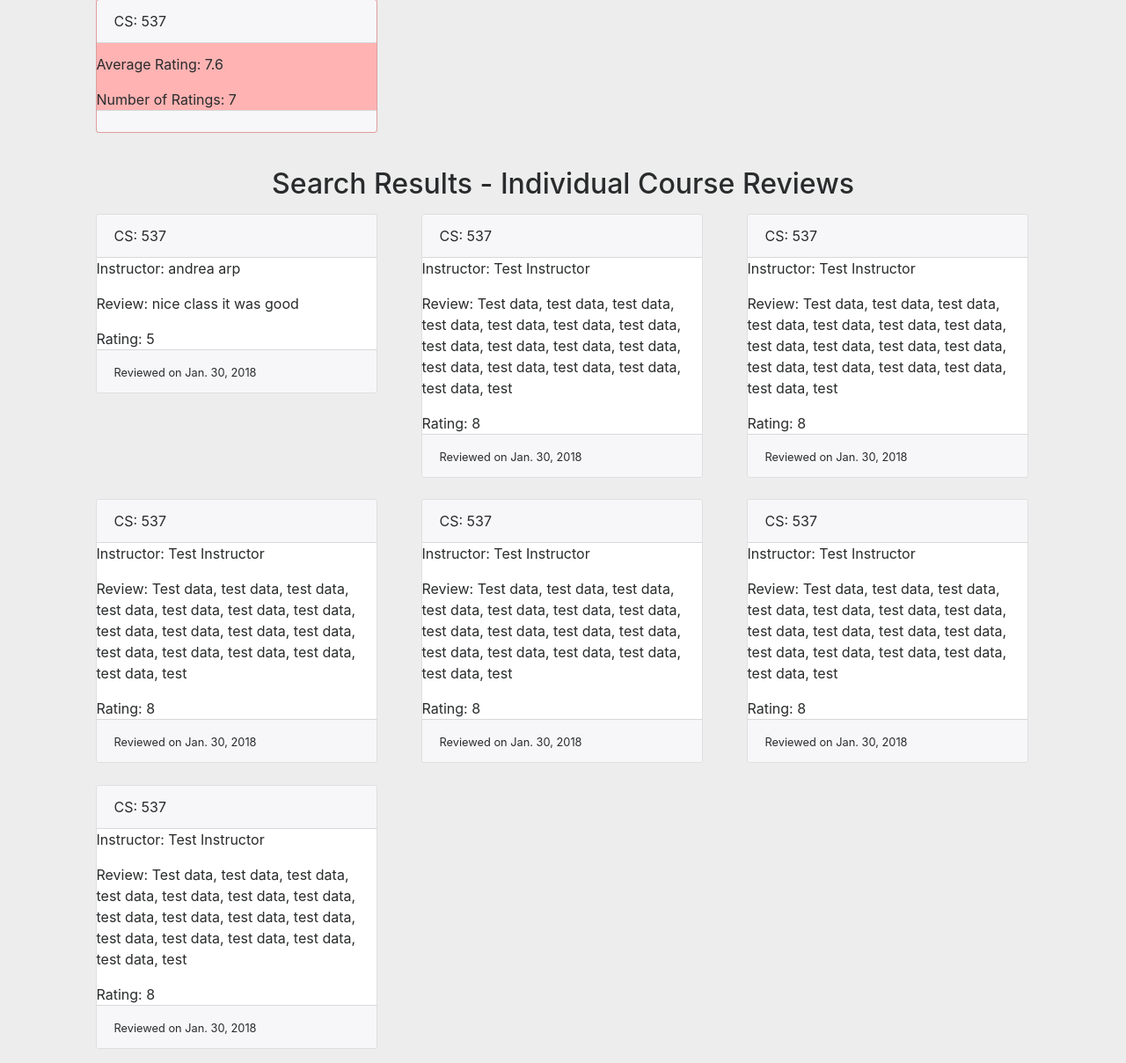
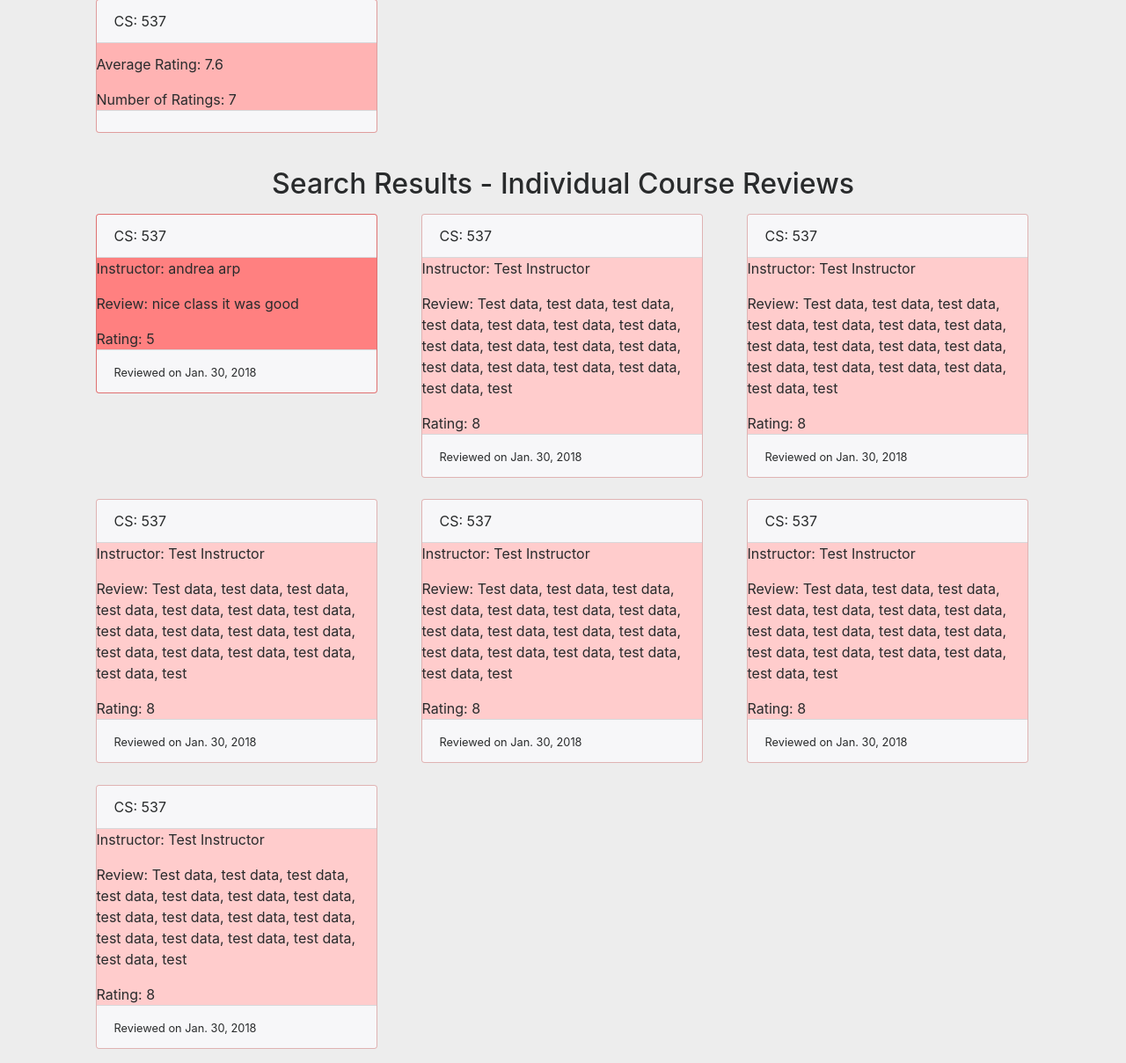
Before and after one commit to ejdweck/rate_courses, a Django app: template templates/search.html in a window 1280 px wide. Shown: the part 218-1426 px from the top of the page at 88% size. Run offline with Django 3.2, Linux system fonts and the light colour scheme; the template is opened without the code that fills it: values that come from a table or form of the project are taken from there, others are empty; a user stored in the database is signed in; data comes from the database, SQL or seed files in the repository; some libraries are stand-ins or nearby versions.

Commit message:
syntax issue with template leading to card not being colored

```diff
--- a/templates/search.html
+++ b/templates/search.html
@@ -44,7 +44,7 @@
 	<div class="card-deck">
 	 {% for course in course_reviews %}
 	 	<div class="col-sm-4">
-		    <div class="card border-dark mb-3 color{{course.0}}" id="card_box">
+		    <div class="card border-dark mb-3 color{{course.rating}}" id="card_box">
 		    	<div class="card-header">{{course.courseDepartment}}: {{course.courseNumber}}</div>
 			    <div class="card-body text-dark">
 			        <p class="card-text">Instructor: {{course.instructorId.firstName}} {{course.instructorId.lastName}}</p>
```
